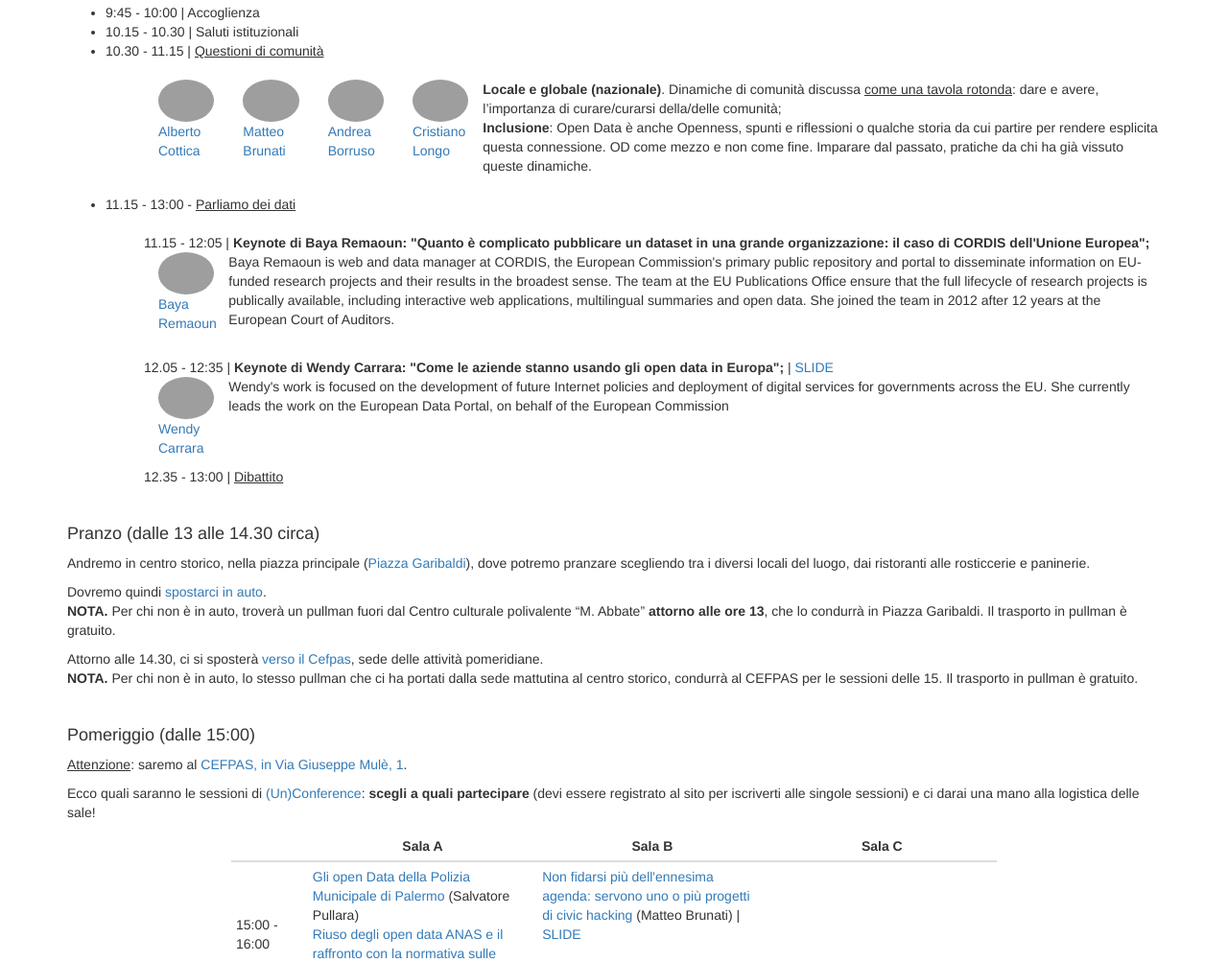
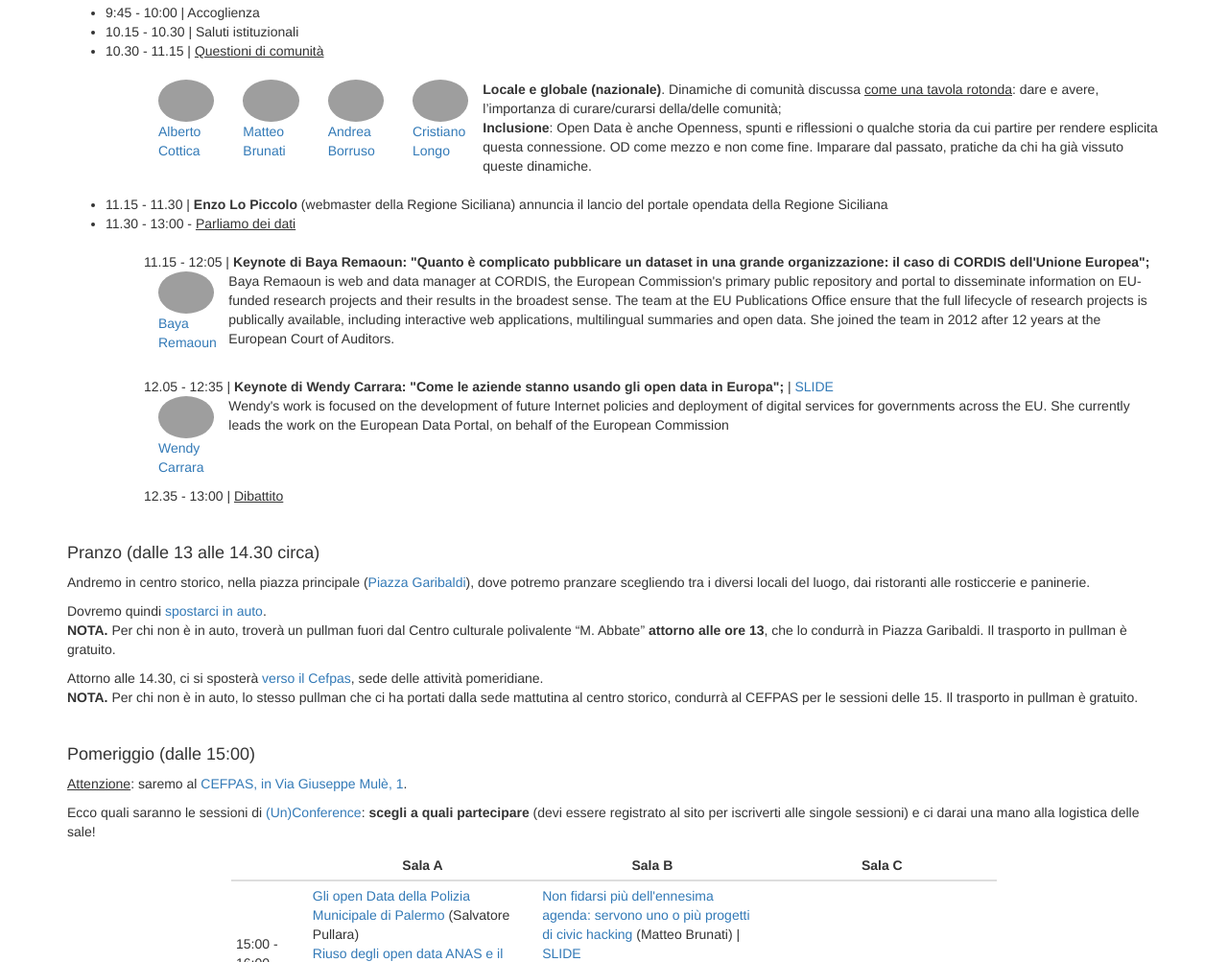
Before and after one commit to spaghetti-open-data/raduno17, a plain HTML site: page index.html in a window 1280 px wide. Shown: the part 2278-3281 px from the top of the page at 96% size. Drawn offline with Linux system fonts and the light colour scheme; grey boxes are pictures that could not be loaded.

Commit message:
aggiunto intervento webmaster

```diff
--- a/index.html
+++ b/index.html
@@ -280,7 +280,8 @@
                                             <strong>Inclusione</strong>: Open Data &egrave; anche Openness, spunti e riflessioni o qualche storia da cui partire per rendere esplicita questa connessione. OD come mezzo e non come fine. Imparare dal passato, pratiche da chi ha gi&agrave; vissuto queste dinamiche.<br/> <br/></li>
                                         </ul>
                                     </li>
-                                    <li>11.15 - 13:00 - <u>Parliamo dei dati</u>
+                                    <li>11.15 - 11.30 | <strong>Enzo Lo Piccolo</strong> (webmaster della Regione Siciliana) annuncia il lancio del portale opendata della Regione Siciliana</li>
+                                    <li>11.30 - 13:00 - <u>Parliamo dei dati</u>
                                         <ul>
                                             <li style="display: inline-block !important;"><br/>
                                             11.15 - 12:05 | <strong>Keynote di Baya Remaoun: &quot;Quanto &egrave; complicato pubblicare un dataset in una grande organizzazione: il caso di CORDIS dell&#39;Unione Europea&quot;;</strong> <br/>
```
